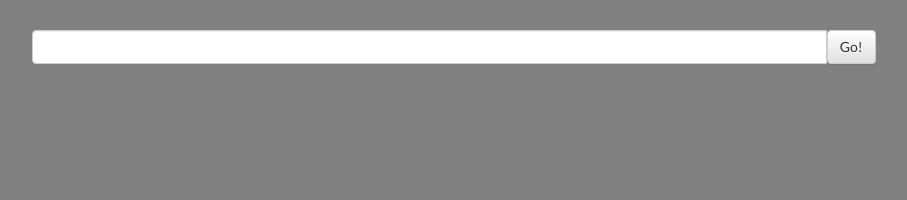
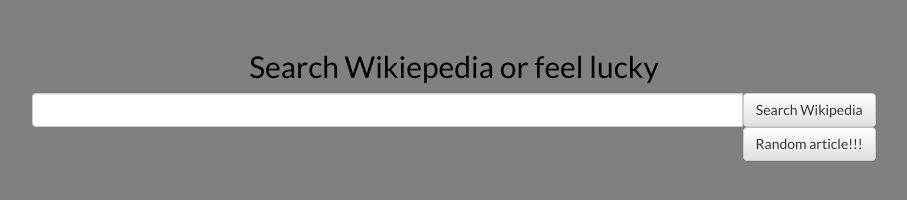
Before and after one commit to paulcrowski/searchWikipedia, a plain HTML site: page index.html in a window 1280 px wide. Shown: the whole page, without its empty margins (186-1093 px from the left). Drawn offline with nearby package versions, Linux system fonts and the light colour scheme.

Commit message:
random article

```diff
--- a/index.html
+++ b/index.html
@@ -20,15 +20,16 @@
 <section id="background">
     <div class="row">
         <div class="col-md-8 col-md-offset-2 box">
+            <h2 class="text-center">Search Wikiepedia or feel lucky</h2>
+
             <div class="input-group">
-
                 <input name="search" id="search" type="search" autocomplete="off" class="form-control">
                 <span class="input-group-btn">
-                    <button class="btn btn-default buttonRandom" type="button">Go!</button>
+                    <button class="btn btn-default buttonRandom" type="button">Search Wikipedia</button>
                 </span>
-                <p class="autocomplete loading">Autocomplete</p>
+                <p class="autocomplete">Autocomplete loading..</p>
             </div>
-
+            <a class="btn btn-default pull-right" href="https://en.wikipedia.org/wiki/Special:Random" target="_blank">Random article!!!</a>
         </div>
     </div>
     <div class="row">
```
